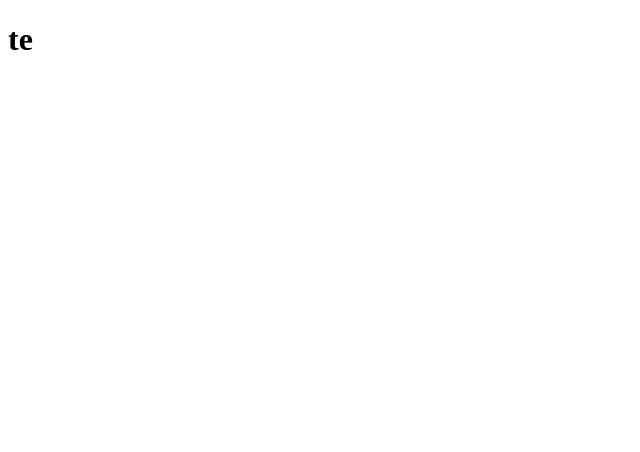
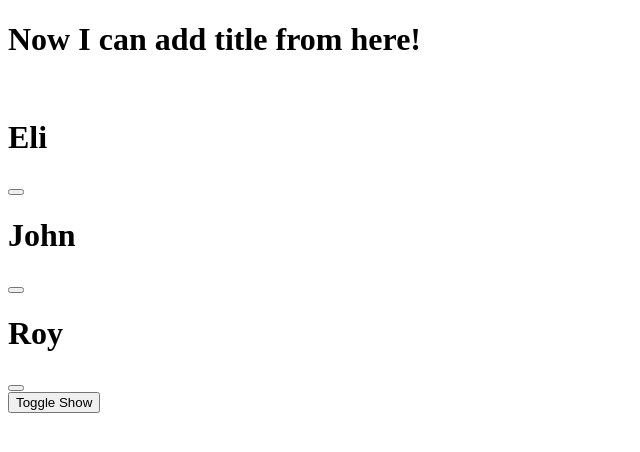
Before and after one commit to Onlify/React-App, a React (Create React App) app in the folder myapp/: page / in a window 1280 px wide. Shown: the top 452 px of the page, without its empty margins (0-640 px from the left). Built offline with nearby package versions, Linux system fonts and the light colour scheme.

Commit message:
Checking in

```diff
--- a/myapp/src/App.js
+++ b/myapp/src/App.js
@@ -1,7 +1,42 @@
+import {useState} from "react";
+import Header from "./components/Header.js";
 
 const App = () =>{
+    const [users,setUsers] = useState([
+        {
+            name: "Eli"
+        },
+        {
+            name: "John"
+        },
+        {
+            name: "Roy"
+        }
+    ]);
+
+    const [show, setShow] = useState(true);
+
+    function deleteName(id){
+        setUsers(users.filter((a,index)=>id !== index))
+    }
+    function handleShow(){
+        setShow(!show);
+    }
     return(
-        <h1>te</h1>
+        <div>
+        <Header title="Now I can add title from here!"/>
+        {
+            show && users.map((user, index)=>{
+                    return (
+                        <div key={index}>
+                            <h1>{user.name}</h1>
+                            <button onClick={deleteName.bind(this,index)}></button>
+                        </div>
+                    )
+                })
+        }
+        <button onClick={handleShow}>Toggle Show</button>
+        </div>
     );
 }
 
--- /dev/null
+++ b/myapp/src/components/Header.js
@@ -0,0 +1,11 @@
+
+const Header = (props) =>{
+    return (
+        <>
+            <h1>{props.title || "Title"}</h1>
+            <br />
+        </>
+    )
+}
+
+export default Header;
```
